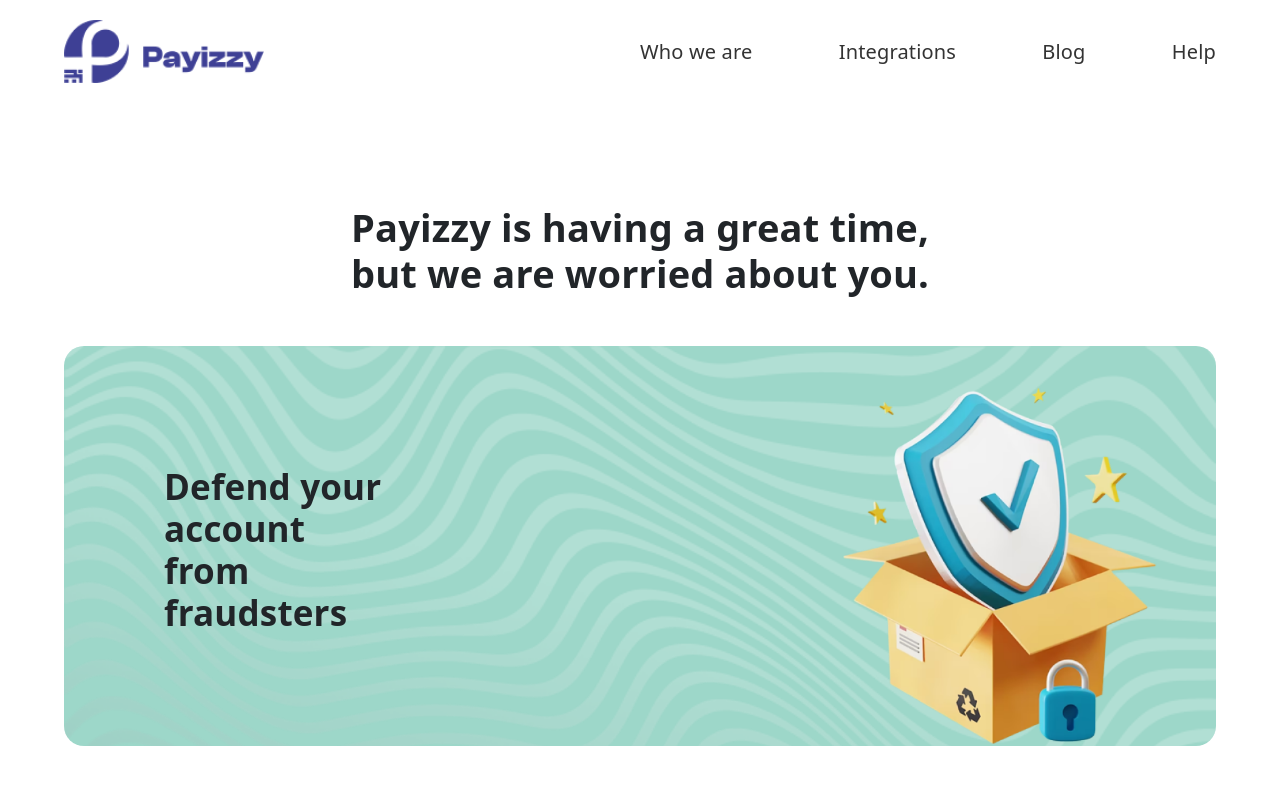
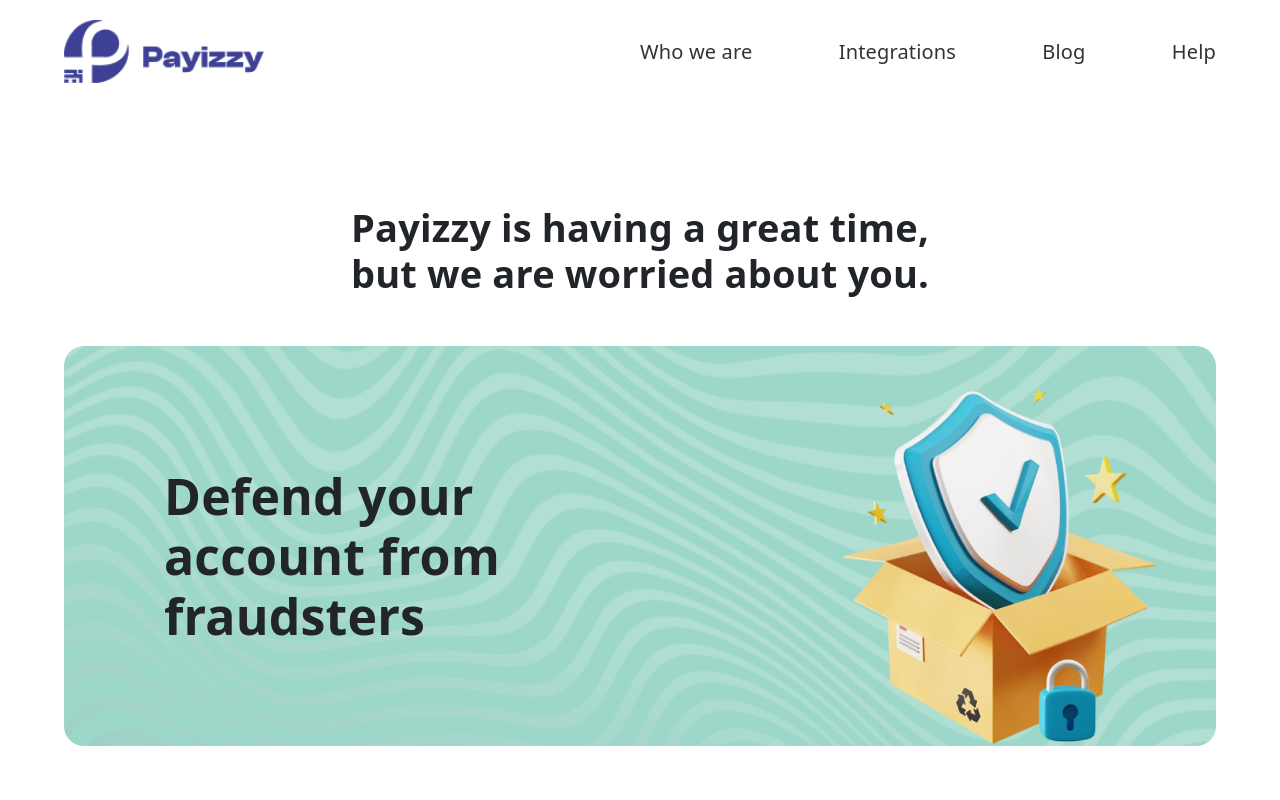
Before and after one commit to Boogie27/payizzy, a React (Create React App) app: page /blog in a window 1280 px wide. Shown: the top 800 px of the page. Built offline with nearby package versions, Linux system fonts and the light colour scheme.

Commit message:
payizzy-app

```diff
--- a/src/components/css/Style.css
+++ b/src/components/css/Style.css
@@ -1166,10 +1166,10 @@ a {
     /* border: 1px solid red; */
 }
 .blog-banner .banner-content .left-side .title-header{
-    width: 50%;
+    width: 100%;
 }
 .blog-banner .banner-content .left-side .title-header h3{
-    font-size: 35px;
+    font-size: 50px;
     font-weight: bold;
 }
 .blog-banner .banner-content .right-side img{
```
